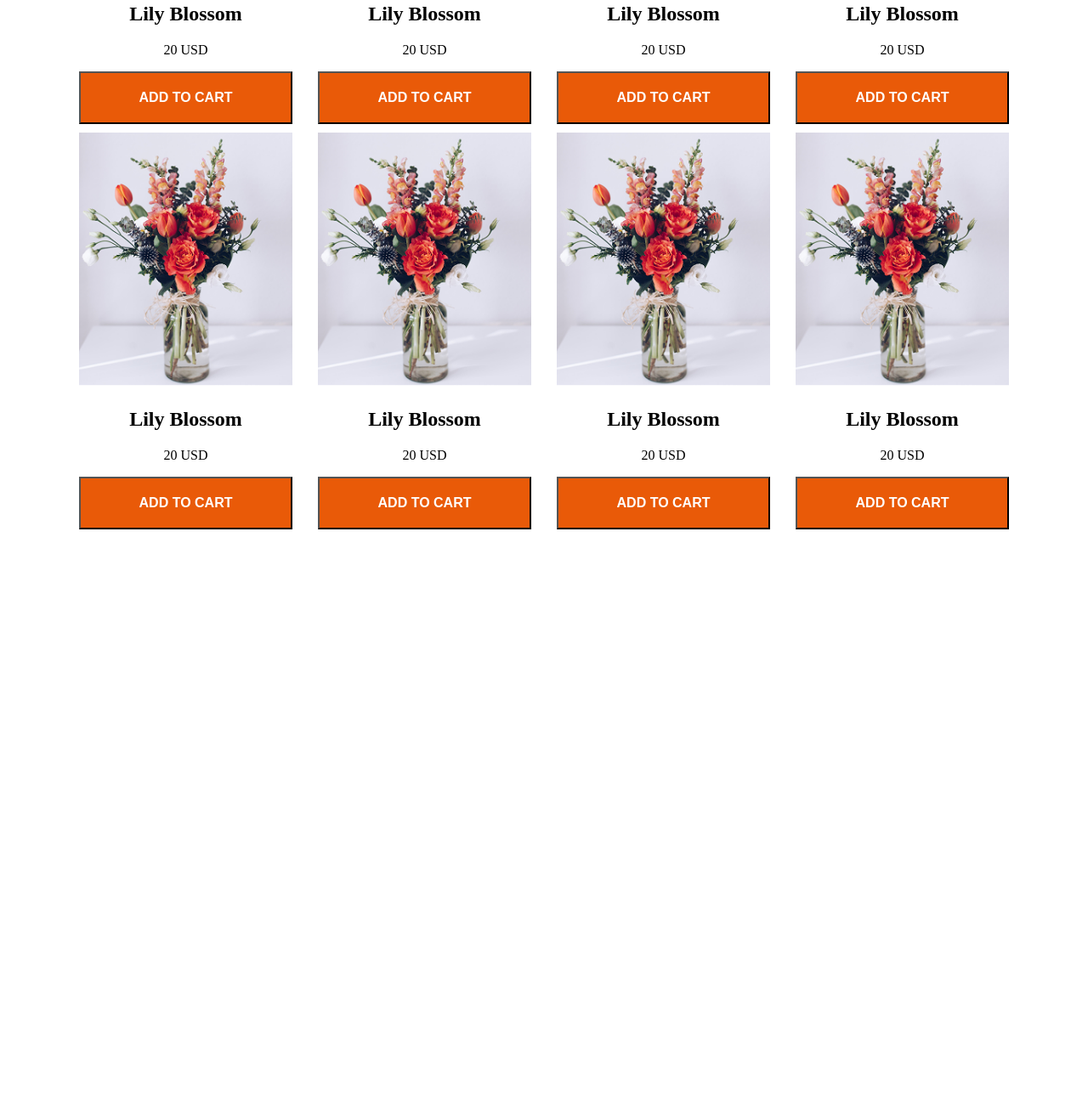
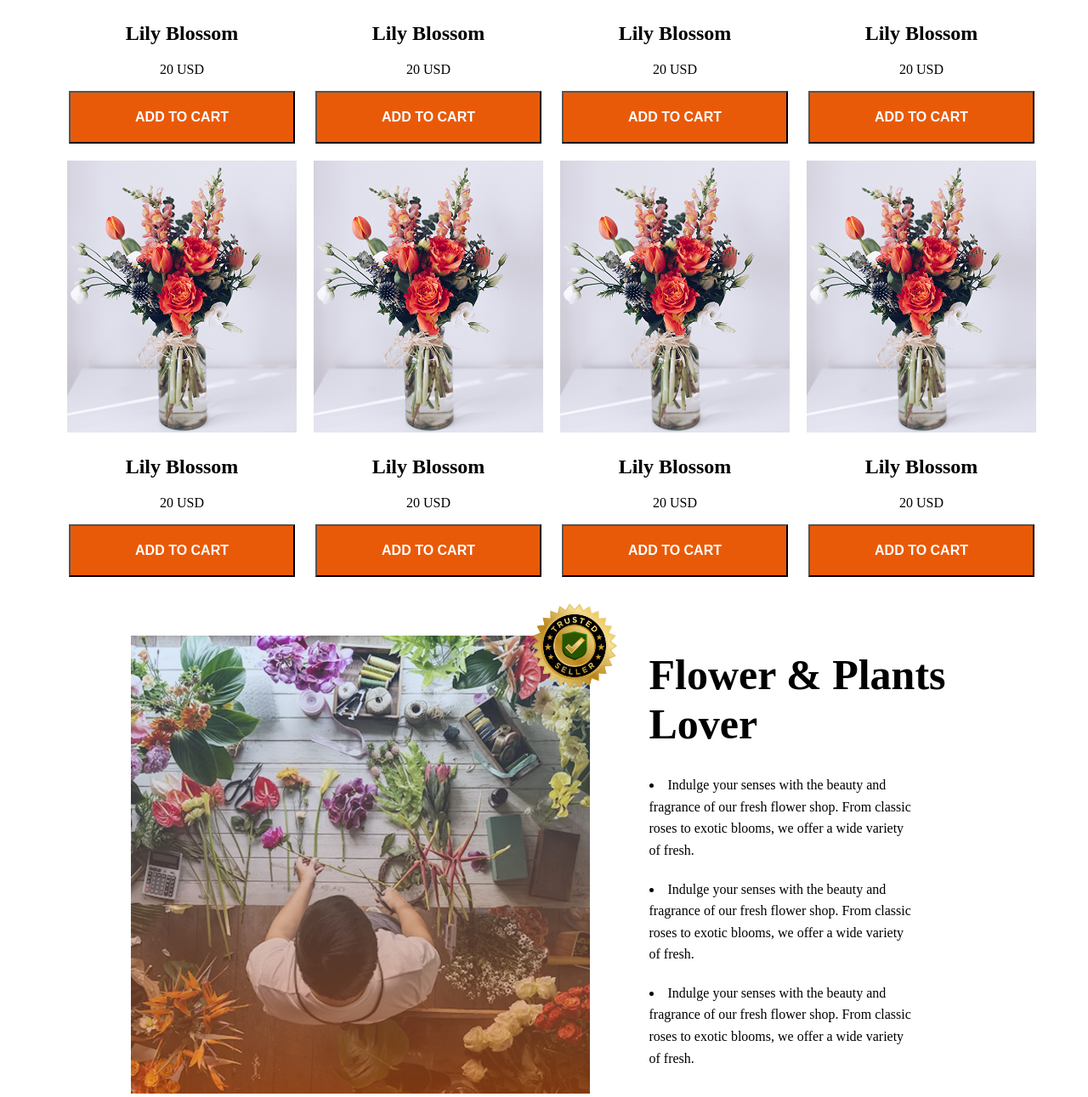
Before and after one commit to rakibul08/Responsive-assigment, a plain HTML site: page index.html in a window 1280 px wide. Shown: the part 1074-2365 px from the top of the page at 85% size. Before the commit the page ends 1697 px from the top, so only its background shows below. Drawn offline with Linux system fonts and the light colour scheme.

Commit message:
added all item

```diff
--- a/index.html
+++ b/index.html
@@ -10,7 +10,7 @@
     <link rel="stylesheet" href="style/style.css">
 </head>
 <body>
-    <header >
+ <header >
         <!-- nav -->
         <div class="nav">
             <div class="logo">
@@ -45,6 +45,7 @@
             <h3 class="main-tittle"><span class="span">Our</span> Plants </h3>
             <p class="main-description dark">Indulge your senses with the beauty and fragrance of our fresh flower shop. From <br> classic roses to exotic blooms, we offer a wide variety of fresh.</p>
         </div>
+           </div>
          <!-- card -->
           <div class="card">
             <div class="card-box">
@@ -71,6 +72,7 @@
                 <p>20 USD</p>
                 <button>ADD TO CART</button>
             </div>
+
             <div class="card-box">
                 <img src="assets/sample-flower-image.png" alt="">
                 <h2>Lily Blossom</h2>
@@ -95,11 +97,33 @@
                 <p>20 USD</p>
                 <button>ADD TO CART</button>
             </div>
-          </div>
      </div>
+</main>
+<!-- plant-section -->
+<div class="plant">
+    <div class="plant-scetion">
+    <img src="assets/trusted-badge.png" alt="" class="badge-img">
+    </div>
+    <!-- right tittle -->
+    <div class="plant-tittle">
+        <h4 class="tittle dark-3">Flower & Plants <br> Lover</h4>
+
+       <ul class="display"></ul>
+            <li>Indulge your senses with the beauty and <br> fragrance of our fresh flower shop. From classic <br> roses to exotic blooms, we offer a wide variety <br> of fresh.
+            </li>
+            <li>Indulge your senses with the beauty and <br> fragrance of our fresh flower shop. From classic <br> roses to exotic blooms, we offer a wide variety <br> of fresh.
+            </li>
+            <li>Indulge your senses with the beauty and <br> fragrance of our fresh flower shop. From classic <br> roses to exotic blooms, we offer a wide variety <br> of fresh.
+            </li>
 
 
 
-</main>
+
+
+</div>
+</div>
+
+
+
 </body>
 </html>
--- a/style/style.css
+++ b/style/style.css
@@ -106,33 +106,115 @@ ul{
     font-size: 22px;
 font-weight: 400;
 
-}
 
-   /* card-box */
+ }
+
+   card-box
  img{
     width: auto;
 height: 300px;
 }
 .card{
-    display: grid;
-    grid-template-columns: repeat(4,1fr);
-    gap: 10px;
-    margin:20px 75px;
-    width: auto;
-    height: 300px;
+    display:grid;
+     grid-template-columns: repeat(4,1fr);
+     gap:20px;
+    margin:20px 71px;
+   max-width: 1140;
+    height: auto;
+    justify-items: center;
+
+
 }
 .card-box{
     text-align: center;
 
+
 }
 button{
-    padding: 20px 69px;
+    padding: 20px 76px;
     color:#FFFFFF ;
     background-color:#E95A08 ;
     font-size: 16px;
     font-weight: 600;
 
+/* plant-lover */
+
+} .plant{
+    display: flex;
+    justify-content: center;
+    align-items: flex-start;
+    gap: 70px;
+    /* margin: 0 50px; */
+    margin-top: 100px 50px;
+
+    /* position: absolute; */
 }
+
+.plant-scetion{
+    background-image:url(/assets/flower-store.png);
+    background-repeat: no-repeat;
+    background-size: cover;
+    position: relative;
+     margin-top: 49px;
+    width: 540px;
+    height: 539px;
+    justify-content: space-between;
+    /* align-items: center;
+    justify-items: center;
+    justify-content: space-around; */
+
+
+}
+.plant-tittle{
+    text-align: left;
+   /* top: 0px;
+   left: -45; */
+    width: 363px;
+    height: auto;
+    /* height: 521px; */
+}
+.badge-img{
+    position: absolute;
+    top: -110px;
+   right:-52px;
+    width: 140px;
+    height: auto;
+    /* width: auto;
+    height: 400px;
+    /* top: 50px; */
+    /* left: -20px; */
+    margin-top: 52px; */
+
+}
+.display, li{
+    gap: 200px;
+}
+.tittle{
+    font-size: 50px;
+    font-weight: bold;
+    margin-bottom: 30px;
+}
+.plant-tittle ul{
+    list-style-type: disc;
+    padding-left: 20px;
+}
+.plant-tittle li{
+    margin-bottom: 20px;
+    line-height: 1.6;
+}
+/* .product-container{
+    display: grid;
+    grid-template-columns: repeat(auto-fit, minmax(200px,1fr));
+    gap: 20px;
+    max-width: 1200px;
+    margin: 0 auto;
+    padding: 20px;
+}
+.product-card{
+    border: 1px solid ;
+    padding: 10px;
+    text-align: center;
+} */
 
 
 
@@ -145,6 +227,7 @@ button{
         justify-content: space-between;
 
     }
+
 
 
     ul {
@@ -192,11 +275,32 @@ img{
         width: 100px;
 
     }
+    .plant{
+        flex-direction: column;
+        align-items: center;
+        text-align: left;
+    }
+    .plant-scetion,
+    .plant-scetion{
+        width: 100%;
+        max-width: 90%;
+    }
+    .plant-tittle{
+        padding-top: 20px;
+        text-align: center;
+    }
 
+    .tittle{
+        font-size: 32px;
+
+    }
+    .badge-img{
+        display: none;
+    }
 }
 
-Mobile
-@media (max-width: 480px) {
+ Mobile
+@media  (max-width: 480px) {
     .banner-tittle {
         font-size: 30px;
     }
@@ -212,4 +316,8 @@ Mobile
     ul {
         gap: 10px;
     }
+
+    .card {
+        grid-template-columns: 1fr;
+    }
 }
```
